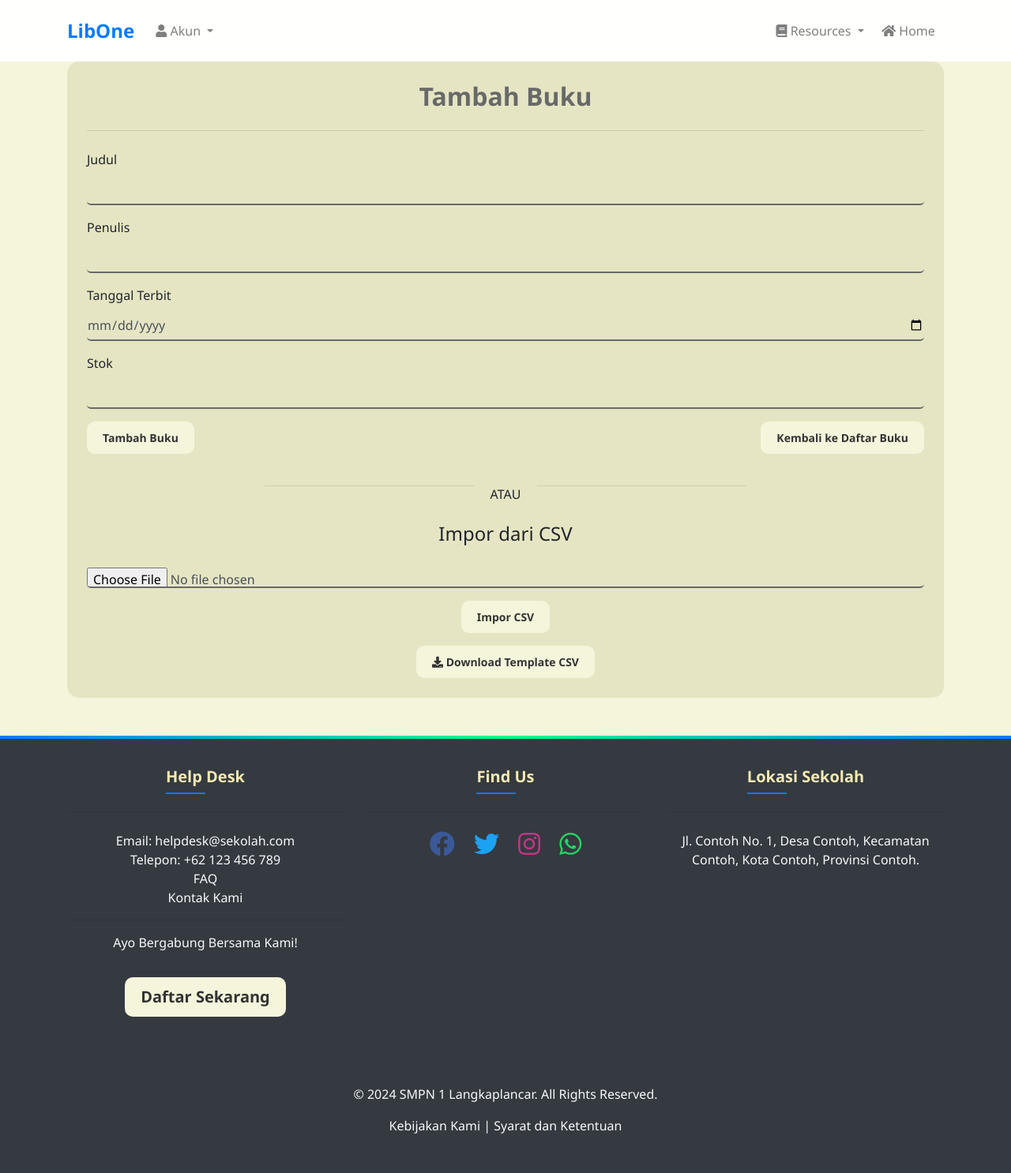
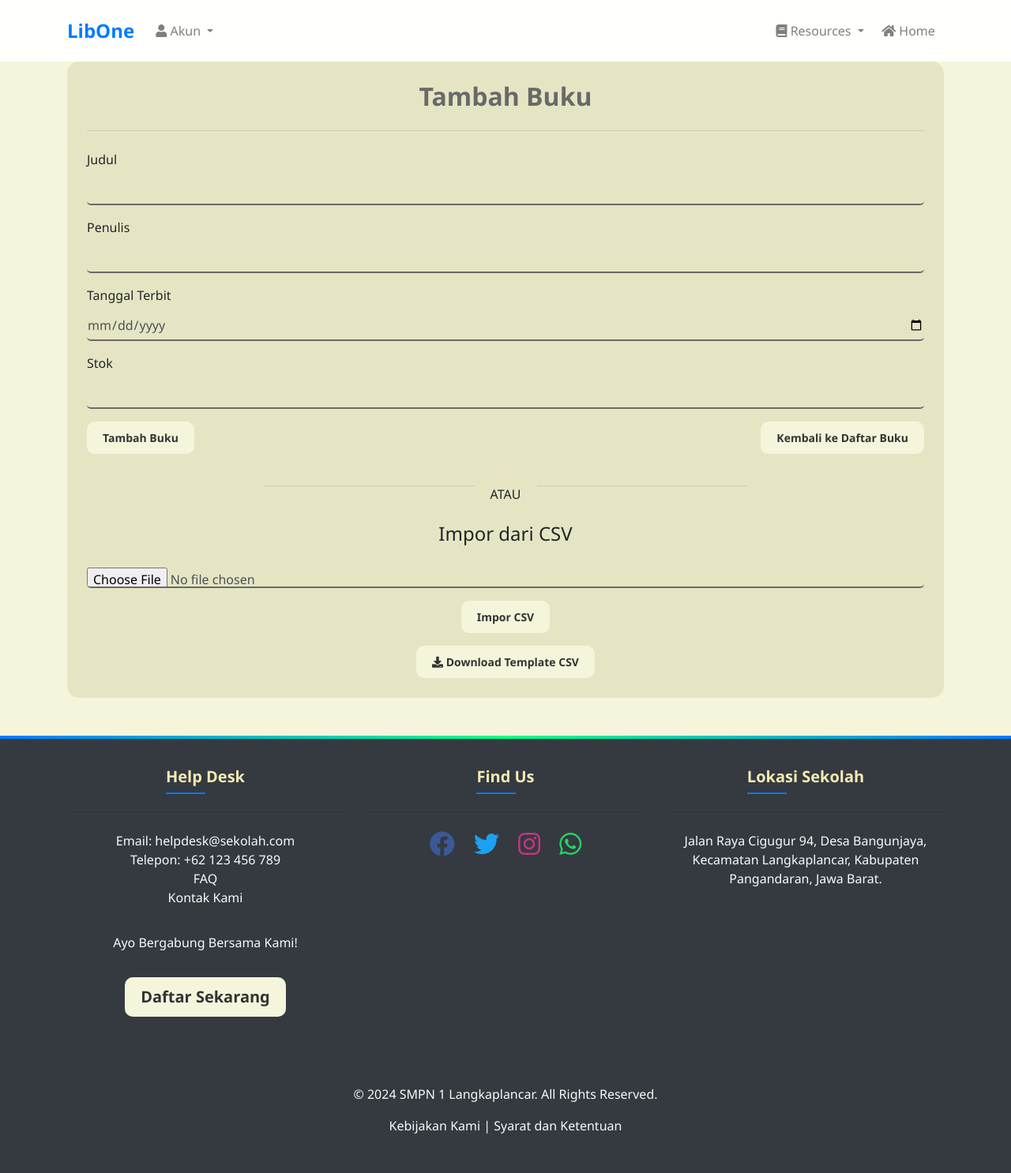
Before and after one commit to blueest/liboneapp, a Django app: page /add/ in a window 1280 px wide. Shown: the whole page at 79% size. Run offline with Django 5.2, Linux system fonts and the light colour scheme; some libraries are stand-ins or nearby versions; grey boxes are pictures that could not be loaded.

Commit message:
Update base.html

```diff
--- a/templates/base.html
+++ b/templates/base.html
@@ -358,7 +358,7 @@
             <div class="col-md-4">
                 <h5 style='color : #F6E9B2;'>Lokasi Sekolah</h5>
                 <hr class='my-4'>
-                <p>Jl. Contoh No. 1, Desa Contoh, Kecamatan Contoh, Kota Contoh, Provinsi Contoh.</p>
+                <p>Jalan Raya Cigugur 94, Desa Bangunjaya, Kecamatan Langkaplancar, Kabupaten Pangandaran, Jawa Barat.</p>
                 <!-- Google Maps Embed -->
                 <iframe
                     src="https://www.google.com/maps/embed?pb=!1m18!1m12!1m3!1d3949.416949416174!2d108.39889801418755!3d-7.5039752158406315!2m3!1f0!2f0!3f0!3m2!1i1024!2i768!4f13.1!3m3!1m2!1s0x2e65f38db702e52d%3A0x49073979e56ee7ae!2sSMP%20NEGERI%201%20LANGKAPLANCAR!5e0!3m2!1sen!2sid!4v1637324138656!5m2!1sen!2sid"
```
